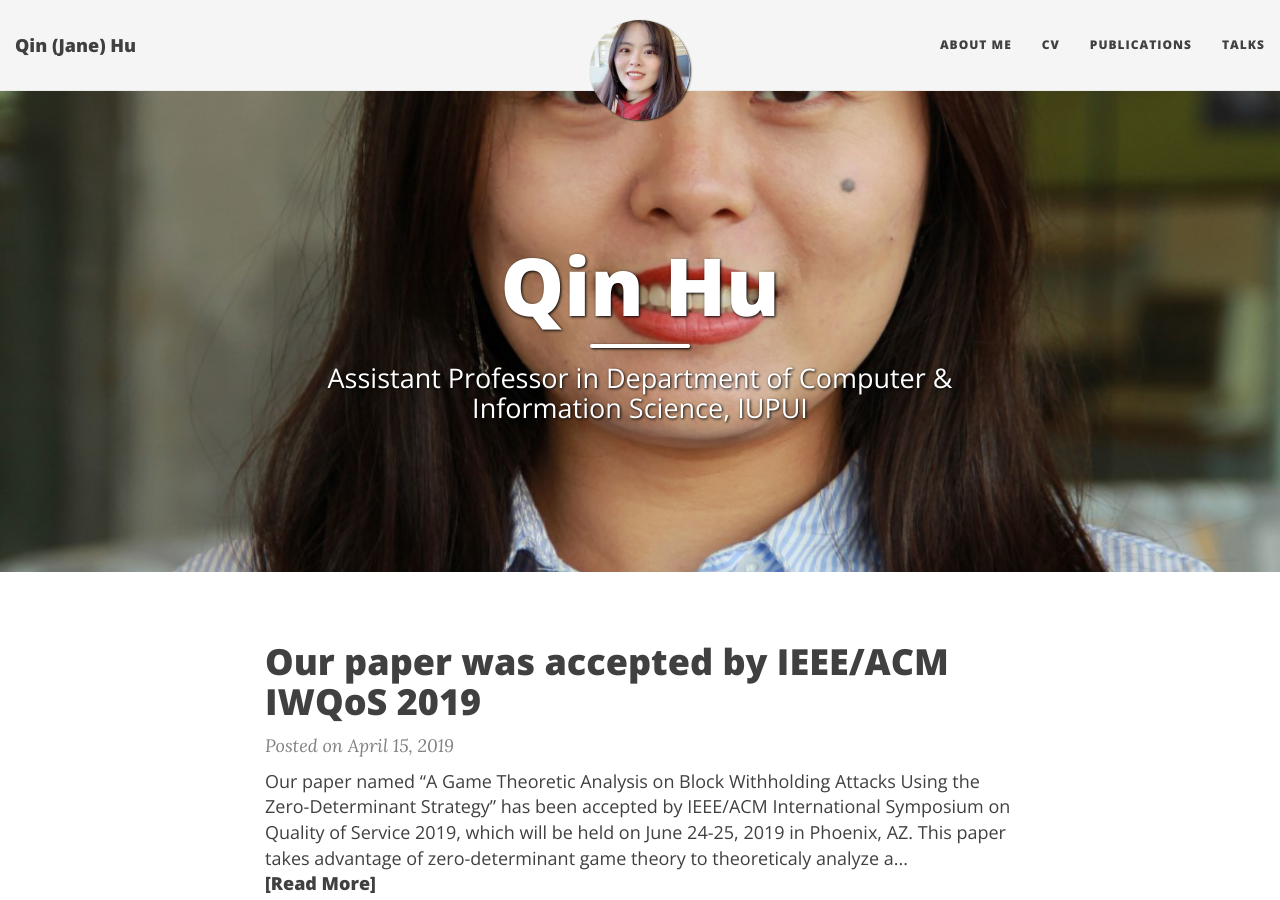
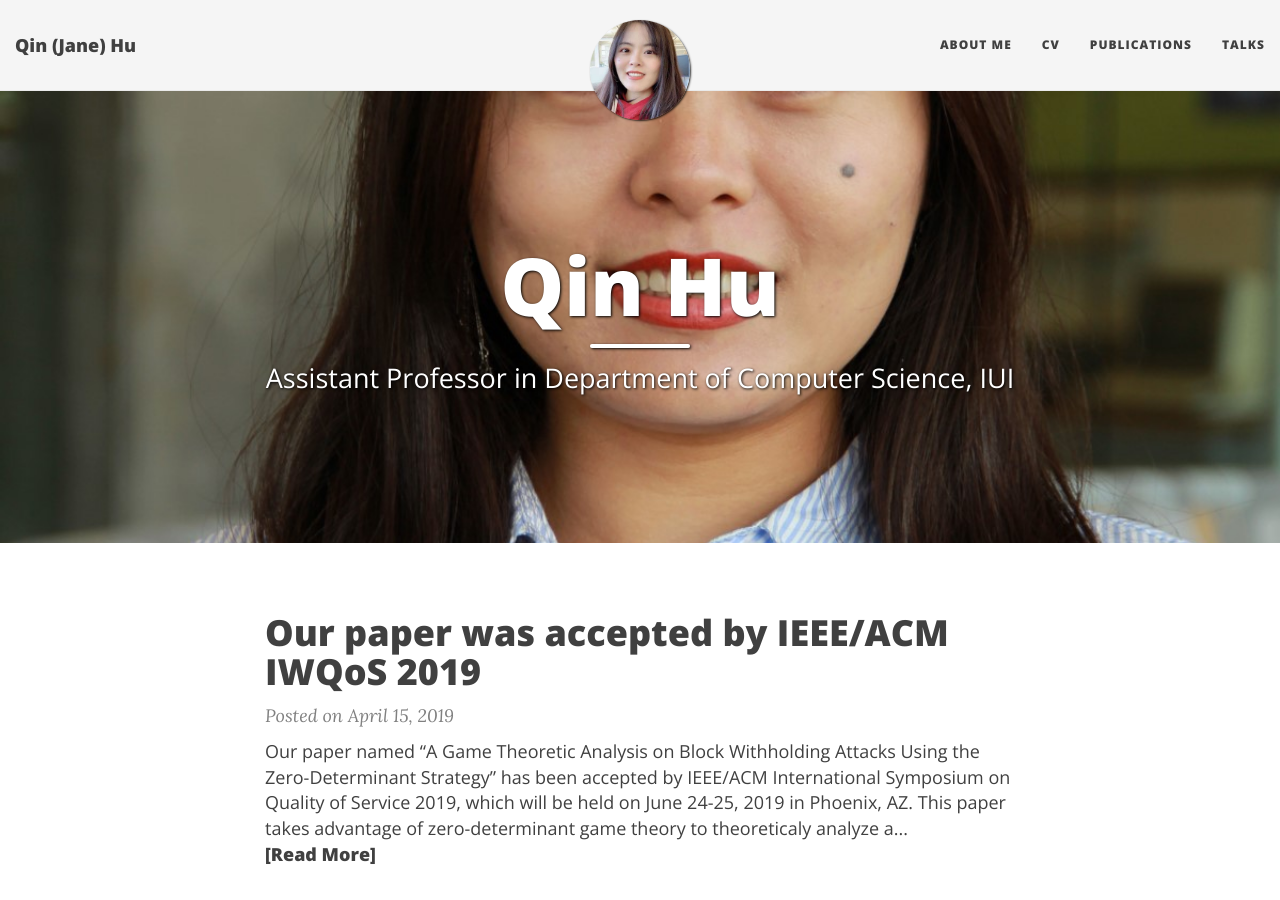
Before and after one commit to qinhu2010/qinhu2010.github.io, a Jekyll site: the page built from index.html, in a window 1280 px wide and 900 px high. Built offline with Jekyll 4.4.1, drawn with Linux system fonts in a browser that asks for light colours; nearby versions of some CDN libraries; the list of posts is cut into pages by our own code.

Commit message:
Update index.html

```diff
--- a/index.html
+++ b/index.html
@@ -1,7 +1,7 @@
 ---
 layout: page
 title: Qin Hu
-subtitle: Assistant Professor in Department of Computer & Information Science, IUPUI
+subtitle: Assistant Professor in Department of Computer Science, IUI
 bigimg: /img/qinhu.jpg
 use-site-title: true
 ---
```
